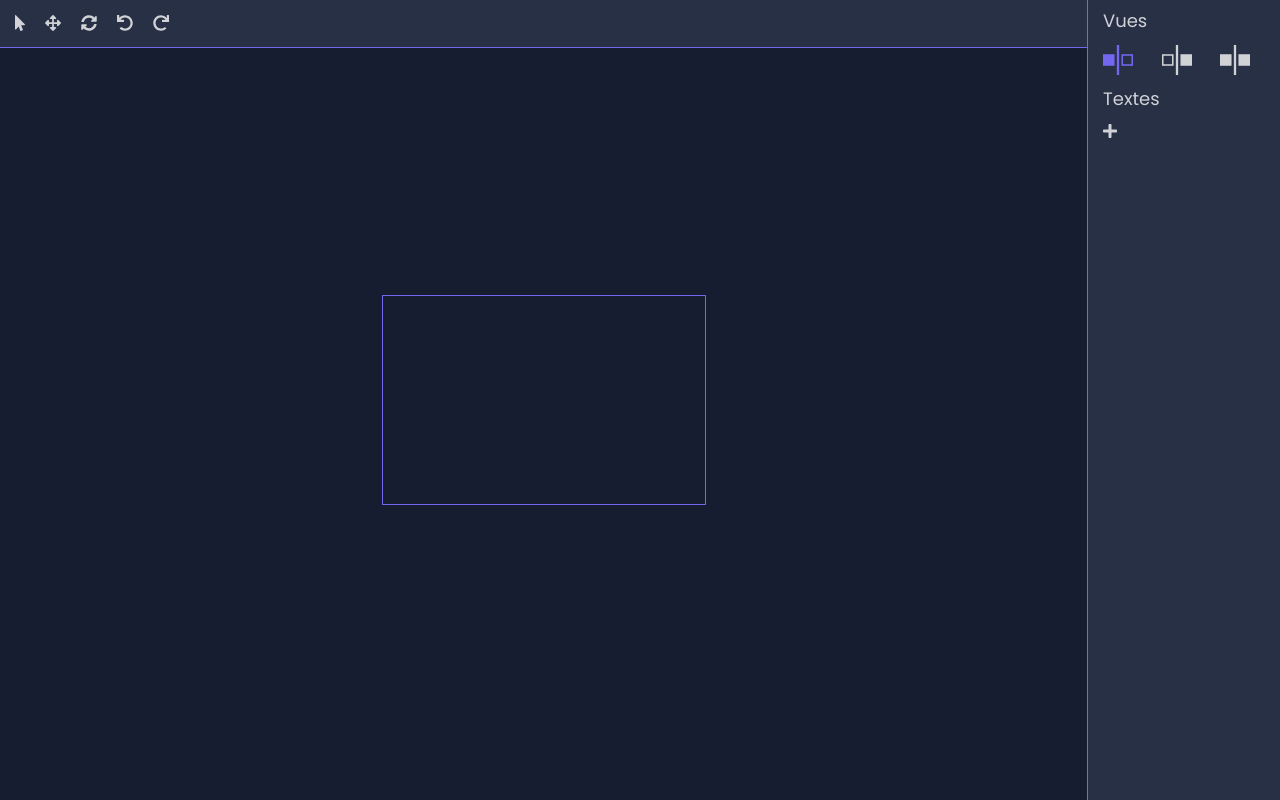
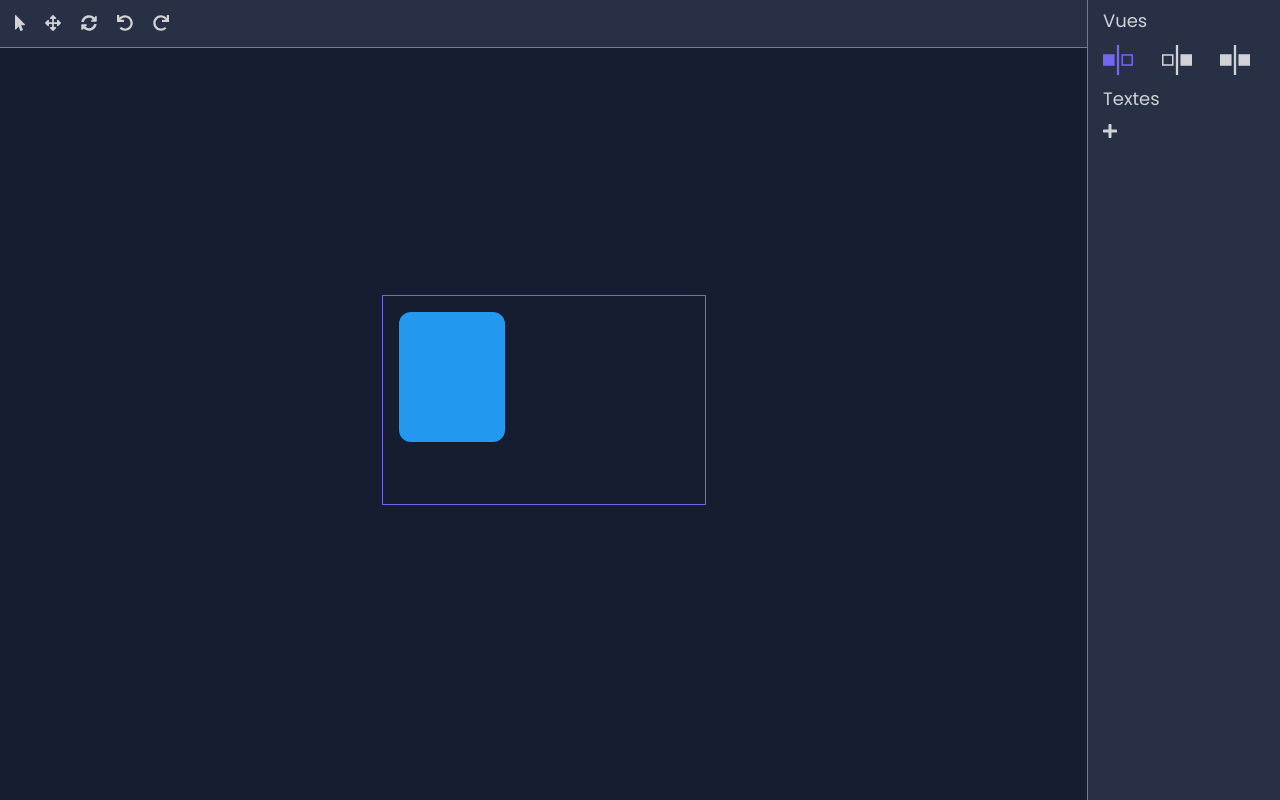
Before and after one commit to AnimadrawFr/PO-PRO, a Vue app: page /fidelity in a window 1280 px wide. Built offline with nearby package versions, Linux system fonts and the light colour scheme.

Commit message:
try to dragg

```diff
--- a/src/views/Fidelity.vue
+++ b/src/views/Fidelity.vue
@@ -14,7 +14,13 @@
       <div v-if="activeView === 'recto' || activeView === 'rv'"
            @wheel.prevent="zoom"
            @mouseover="activeZoom"
-           class="front"></div>
+           class="front">
+        <div class="draggable"></div>
+        <!--<div v-for="(input, index) in inputs"
+             :key="index"
+             :class="'l' + index + 'l'"
+             style="color: red">{{ input.text }}</div>-->
+      </div>
       <div v-if="activeView === 'verso' || activeView === 'rv'"
            @wheel.prevent="zoom"
            @mouseover="activeZoom"
@@ -36,15 +42,11 @@
 
       <div class="bloc">
         <h1>Textes</h1>
-
-        <p v-for="(input, index) in inputs" style="color: red">{{ input.text }}</p>
-
         <div class="textViews">
           <template v-for="(input, index) in inputs">
             <base-input
               v-model="input.text"
-              @remove-input="removeInput(index)"
-            />
+              @remove-input="removeInput(index)"/>
           </template>
           <span @click="addInput">
             <i class="icon fas fa-plus"></i>
@@ -56,6 +58,7 @@
 </template>
 
 <script>
+  import interact from 'interactjs'
   import BaseInput from '@/views/components/BaseInput'
 
   export default {
@@ -122,6 +125,24 @@
       },
       addInput () {
         this.inputs.push({ text: '' })
+        const position = { x: 0, y: 0 }
+
+        for (let i = 0; i < this.inputs.length; i++) {
+          interact(`.l${i}l`).draggable({
+            listeners: {
+              start (e) {
+                console.log(e.type, e.target)
+              },
+              move (e) {
+                position.x = e.dx
+                position.y = e.dy
+                e.target.style.transform =
+                    `translate(${position.x}px, ${position.y}px)`
+              }
+            }
+          })
+        }
+
       },
       removeInput (index) {
         this.inputs.splice(index, 1)
@@ -138,12 +159,44 @@
     },
     mounted () {
       this.zoomableElement = [document.querySelector('.front'), document.querySelector('.back')]
+      const position = { x: 0, y: 0 }
+
+      const v = document.querySelector('.draggable')
+      console.log(v)
+
+      console.log(interact('.draggable').draggable())
+
+      interact('.draggable').draggable({
+        listeners: {
+          start (e) {
+            console.log(e.type, e.target)
+          },
+          move (e) {
+            position.x = e.dx
+            position.y = e.dy
+            e.target.style.transform =
+                `translate(${position.x}px, ${position.y}px)`
+          }
+        }
+      })
     }
   }
 </script>
 
 <style lang="scss" scoped>
 @import "@/style/variables.scss";
+
+.draggable {
+  width: 25%;
+  min-height: 6.5em;
+  margin: 1rem 0 0 1rem;
+  background-color: #29e;
+  color: white;
+  border-radius: 0.75em;
+  padding: 4%;
+  touch-action: none;
+  user-select: none;
+}
 
 .editor {
   .topBar {
```
